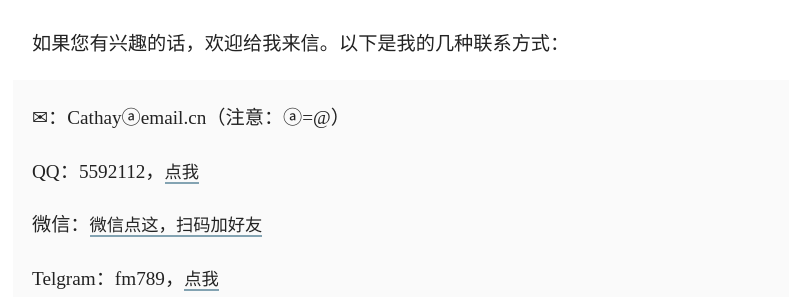
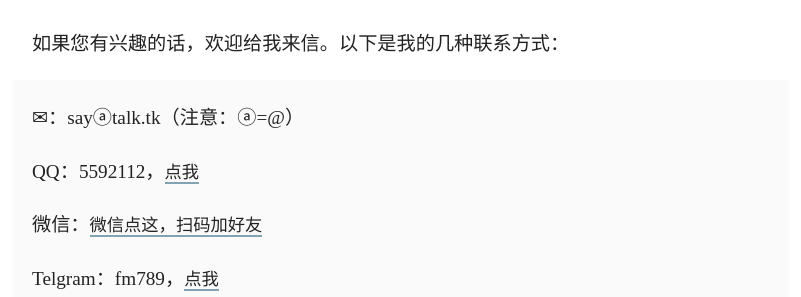
Before and after one commit to ColinAZ/blog, a Jekyll site: the page built from _pages/about.md, in a window 1280 px wide and 900 px high, scrolled down 836 px, cut to the strip 99-900 px from the top of the window. Shown: the part 215-512 px from the top of the strip, without its empty margins (239-1040 px from the left). Built offline with Jekyll 4.4.1, drawn with Linux system fonts in a browser that asks for light colours; some web fonts are replaced; comment, search, counter and statistics services are not loaded.

Commit message:
更换邮箱

```diff
--- a/_pages/about.md
+++ b/_pages/about.md
@@ -20,7 +20,7 @@ author: 熊的猫
 
 如果您有兴趣的话，欢迎给我来信。以下是我的几种联系方式：
 
->✉：Cathayⓐemail.cn（注意：ⓐ=@）
+>✉：sayⓐtalk.tk（注意：ⓐ=@）
 >
 >QQ：5592112，[点我](http://wpa.qq.com/msgrd?v=3&uin=5592112&site=qq&menu=yes){:target="_blank"}
 >
```
